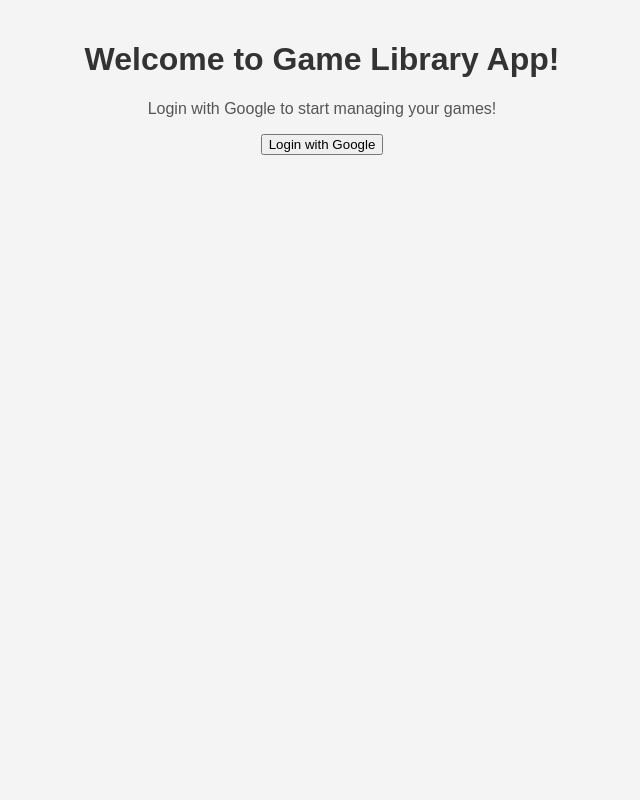
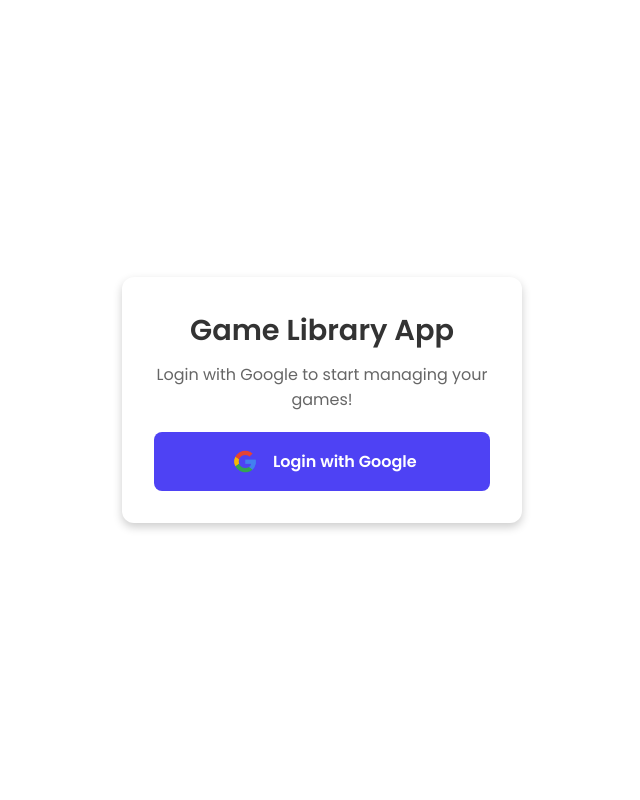
Before and after one commit to m-rau5/game-lib-app, a Flask app: template templates/index.html in a window 1280 px wide. Shown: the whole page, without its empty margins (318-958 px from the left). Run offline with Flask 3, Linux system fonts and the light colour scheme; the template is opened without the code that fills it, so the values that code supplies are empty.

Commit message:
Made login and search prettier

```diff
--- /dev/null
+++ b/static/login_style.css
@@ -0,0 +1,73 @@
+/* Google Font */
+@import url("https://fonts.googleapis.com/css2?family=Poppins:wght@300;400;600&display=swap");
+
+* {
+  margin: 0;
+  padding: 0;
+  box-sizing: border-box;
+  font-family: "Poppins", sans-serif;
+}
+
+/* Background */
+body {
+  display: flex;
+  justify-content: center;
+  align-items: center;
+  height: 100vh;
+}
+
+/* Login Box */
+.login-container {
+  display: flex;
+  justify-content: center;
+  align-items: center;
+  width: 100%;
+}
+
+.login-box {
+  background: white;
+  padding: 2rem;
+  border-radius: 12px;
+  box-shadow: 0 4px 10px rgba(0, 0, 0, 0.2);
+  text-align: center;
+  max-width: 400px;
+  width: 90%;
+}
+
+h1 {
+  font-size: 1.8rem;
+  color: #333;
+}
+
+p {
+  font-size: 1rem;
+  color: #666;
+  margin: 10px 0 20px;
+}
+
+/* Login Button */
+button {
+  background: #4e42f4;
+  color: white;
+  border: none;
+  padding: 12px 20px;
+  display: flex;
+  align-items: center;
+  justify-content: center;
+  font-size: 1rem;
+  font-weight: 600;
+  border-radius: 8px;
+  cursor: pointer;
+  transition: 0.3s;
+  width: 100%;
+}
+
+button:hover {
+  background: #425df4;
+  transition: 0.3s;
+}
+
+button img {
+  width: 12%;
+  margin-right: 10px;
+}
--- a/templates/index.html
+++ b/templates/index.html
@@ -2,21 +2,26 @@
 <html lang="en">
   <head>
     <meta charset="UTF-8" />
+    <meta name="viewport" content="width=device-width, initial-scale=1.0" />
     <title>Game Library App</title>
     <link
       rel="stylesheet"
-      href="{{ url_for('static', filename='style.css') }}"
+      href="{{ url_for('static', filename='login_style.css') }}"
     />
   </head>
   <body>
-    <div class="center-block">
-      <h1>Welcome to Game Library App!</h1>
-      <p>Login with Google to start managing your games!</p>
-      <input
-        type="button"
-        value="Login with Google"
-        onclick="window.location.href = '{{url_for('login')}}'"
-      />
+    <div class="login-container">
+      <div class="login-box">
+        <h1>Game Library App</h1>
+        <p>Login with Google to start managing your games!</p>
+        <button onclick="window.location.href = '{{url_for('login')}}'">
+          <img
+            src="{{ url_for('static', filename='icons/google.png') }}"
+            alt="Google Logo"
+          />
+          Login with Google
+        </button>
+      </div>
     </div>
   </body>
 </html>
--- a/templates/navbar.html
+++ b/templates/navbar.html
@@ -12,7 +12,7 @@
         <option value="games">Games</option>
         <option value="users">Users</option>
       </select>
-      <button type="submit">Go</button>
+      <button class='submit-btn' type="submit">Go</button>
     </form>
   </div>
 
```
Also changed, not shown: static/navbar.css (+34 -8 lines), static/icons/google.png (added).
